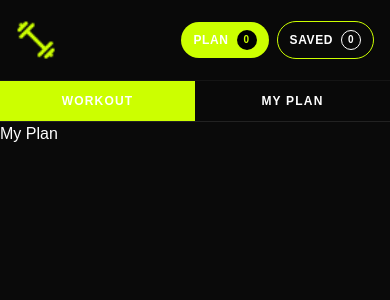
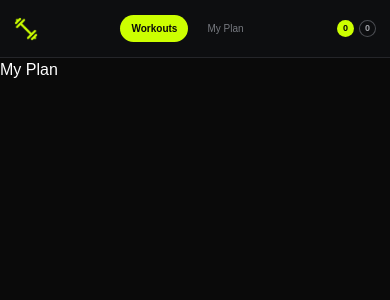
Before and after one commit to Asraful666/a6-fit-log, a Next.js app: page / in a window 390 px wide. Shown: the top 300 px of the page. Built offline with nearby package versions, Linux system fonts and the light colour scheme.

Commit message:
fix empty route page modules

```diff
--- a/src/app/globals.css
+++ b/src/app/globals.css
@@ -235,3 +235,235 @@ button {
     width: 100%;
   }
 }
+
+/* ================================
+   FITLOG NAVBAR
+================================ */
+
+.fitlog-navbar {
+  width: 100%;
+  height: 64px;
+
+  background: #0d0e10;
+  border-bottom: 1px solid #242529;
+}
+
+.fitlog-navbar-inner {
+  width: 100%;
+  max-width: 1180px;
+  height: 100%;
+
+  margin: 0 auto;
+  padding: 0 20px;
+
+  display: flex;
+  align-items: center;
+  justify-content: space-between;
+
+  position: relative;
+}
+
+/* Logo */
+
+.fitlog-logo {
+  display: flex;
+  align-items: center;
+  gap: 8px;
+
+  color: #ffffff;
+
+  font-size: 14px;
+  font-weight: 800;
+  letter-spacing: 0.04em;
+
+  transition: opacity 0.2s ease;
+}
+
+.fitlog-logo:hover {
+  opacity: 0.8;
+}
+
+.fitlog-logo img {
+  width: 25px;
+  height: 25px;
+  object-fit: contain;
+}
+
+/* Center Navigation */
+
+.fitlog-nav {
+  position: absolute;
+
+  left: 50%;
+  top: 50%;
+
+  transform: translate(-50%, -50%);
+
+  display: flex;
+  align-items: center;
+  gap: 8px;
+}
+
+.fitlog-nav-link {
+  height: 28px;
+
+  padding: 0 16px;
+
+  display: flex;
+  align-items: center;
+  justify-content: center;
+
+  color: #777a80;
+
+  font-size: 11px;
+  font-weight: 500;
+
+  border-radius: 999px;
+
+  transition:
+    color 0.2s ease,
+    background 0.2s ease;
+}
+
+.fitlog-nav-link:hover {
+  color: #ffffff;
+}
+
+.fitlog-nav-link.active {
+  color: #0a0a0a;
+  background: #ccff00;
+  font-weight: 700;
+}
+
+/* Right Status */
+
+.fitlog-status {
+  display: flex;
+  align-items: center;
+  gap: 22px;
+}
+
+.fitlog-status-item {
+  display: flex;
+  align-items: center;
+  gap: 7px;
+
+  color: #a1a3a8;
+
+  font-size: 11px;
+  font-weight: 500;
+
+  transition: color 0.2s ease;
+}
+
+.fitlog-status-item:hover {
+  color: #ffffff;
+}
+
+/* Plan Count */
+
+.fitlog-plan-count {
+  min-width: 19px;
+  height: 19px;
+
+  padding: 0 5px;
+
+  display: flex;
+  align-items: center;
+  justify-content: center;
+
+  background: #ccff00;
+  color: #080808;
+
+  border-radius: 50%;
+
+  font-size: 10px;
+  font-weight: 800;
+}
+
+/* Saved Count */
+
+.fitlog-saved-count {
+  min-width: 19px;
+  height: 19px;
+
+  padding: 0 5px;
+
+  display: flex;
+  align-items: center;
+  justify-content: center;
+
+  border: 1px solid #4b4d52;
+  color: #a1a3a8;
+
+  border-radius: 50%;
+
+  font-size: 10px;
+  font-weight: 600;
+}
+
+/* ================================
+   MOBILE
+================================ */
+
+@media (max-width: 700px) {
+  .fitlog-navbar {
+    height: 58px;
+  }
+
+  .fitlog-navbar-inner {
+    padding: 0 14px;
+  }
+
+  .fitlog-logo span {
+    display: none;
+  }
+
+  .fitlog-logo img {
+    width: 24px;
+    height: 24px;
+  }
+
+  .fitlog-nav {
+    position: static;
+
+    transform: none;
+
+    margin-left: auto;
+    margin-right: auto;
+  }
+
+  .fitlog-nav-link {
+    height: 27px;
+    padding: 0 11px;
+
+    font-size: 10px;
+  }
+
+  .fitlog-status {
+    gap: 8px;
+  }
+
+  .fitlog-status-item {
+    gap: 4px;
+    font-size: 9px;
+  }
+
+  .fitlog-plan-count,
+  .fitlog-saved-count {
+    min-width: 17px;
+    height: 17px;
+
+    font-size: 9px;
+  }
+}
+
+@media (max-width: 480px) {
+  .fitlog-status {
+    gap: 5px;
+  }
+
+  .fitlog-status-item span:first-child {
+    display: none;
+  }
+}
--- a/src/app/layout.tsx
+++ b/src/app/layout.tsx
@@ -7,8 +7,7 @@ import "./globals.css";
 
 export const metadata: Metadata = {
   title: "FitLog — Workout Library",
-  description:
-    "A dark, no-nonsense workout companion for planning and tracking your training.",
+  description: "Train with intent. Log every set.",
 };
 
 export default function RootLayout({
@@ -18,21 +17,21 @@ export default function RootLayout({
 }>) {
   return (
     <html lang="en">
-      <body className="bg-[#0a0a0a] text-white antialiased">
+      <body>
         <PlanProvider>
           <Navbar />
 
-          <main className="min-h-screen">
-            {children}
-          </main>
+          <main>{children}</main>
 
           <Toaster
             position="top-right"
             toastOptions={{
+              duration: 2500,
               style: {
-                background: "#1a1a1a",
+                background: "#111214",
                 color: "#ffffff",
-                border: "1px solid #2a2a2a",
+                border: "1px solid #292b2f",
+                borderRadius: "6px",
               },
             }}
           />
--- a/src/app/my-plan/page.tsx
+++ b/src/app/my-plan/page.tsx
@@ -0,0 +1,19 @@
+export default function MyPlanPage() {
+  return (
+    <main className="min-h-screen bg-[#1e1e1e] px-4 py-10 text-white">
+      <div className="mx-auto max-w-[1180px]">
+        <p className="mb-2 text-[10px] font-bold uppercase tracking-[0.15em] text-[#ccff00]">
+          FITLOG
+        </p>
+
+        <h1 className="text-4xl font-black uppercase tracking-tight">
+          MY PLAN
+        </h1>
+
+        <p className="mt-2 text-sm text-white/50">
+          Your workout plan will appear here.
+        </p>
+      </div>
+    </main>
+  );
+}
--- a/src/components/Navbar.tsx
+++ b/src/components/Navbar.tsx
@@ -9,105 +9,65 @@ export default function Navbar() {
   const pathname = usePathname();
   const { plan, saved } = usePlan();
 
-  const isHome = pathname === "/";
+  const isWorkout = pathname === "/";
   const isMyPlan = pathname === "/my-plan";
 
   return (
-    <header className="sticky top-0 z-50 border-b border-white/10 bg-[#0a0a0a]/95 backdrop-blur-md">
-      <div className="mx-auto flex h-20 max-w-7xl items-center justify-between px-4 sm:px-6 lg:px-8">
+    <header className="fitlog-navbar">
+      <div className="fitlog-navbar-inner">
         {/* Logo */}
-        <Link
-          href="/"
-          className="flex items-center gap-3"
-          aria-label="FitLog Home"
-        >
+        <Link href="/" className="fitlog-logo">
           <Image
             src="/images/logo.png"
             alt="FitLog"
-            width={42}
-            height={42}
+            width={26}
+            height={26}
             priority
-            className="h-10 w-10 object-contain"
           />
 
-          <span className="hidden text-xl font-black tracking-[0.15em] sm:block">
-            FITLOG
-          </span>
+          <span>FITLOG</span>
         </Link>
 
-        {/* Navigation */}
-        <nav className="absolute left-1/2 hidden -translate-x-1/2 items-center gap-8 sm:flex">
+        {/* Center Navigation */}
+        <nav className="fitlog-nav">
           <Link
             href="/"
-            className={`text-sm font-bold uppercase tracking-wider transition-colors ${
-              isHome
-                ? "text-[#ccff00]"
-                : "text-white/50 hover:text-white"
+            className={`fitlog-nav-link ${
+              isWorkout ? "active" : ""
             }`}
           >
-            Workout
+            Workouts
           </Link>
 
           <Link
             href="/my-plan"
-            className={`text-sm font-bold uppercase tracking-wider transition-colors ${
-              isMyPlan
-                ? "text-[#ccff00]"
-                : "text-white/50 hover:text-white"
+            className={`fitlog-nav-link ${
+              isMyPlan ? "active" : ""
             }`}
           >
             My Plan
           </Link>
         </nav>
 
-        {/* Status badges */}
-        <div className="flex items-center gap-2">
-          <Link
-            href="/my-plan"
-            className="flex items-center gap-2 rounded-full bg-[#ccff00] px-3 py-2 text-xs font-black uppercase tracking-wider text-black transition-transform hover:scale-105"
-          >
+        {/* Right Side */}
+        <div className="fitlog-status">
+          <Link href="/my-plan" className="fitlog-status-item">
             <span>Plan</span>
-            <span className="flex h-5 min-w-5 items-center justify-center rounded-full bg-black px-1 text-[10px] text-[#ccff00]">
+
+            <span className="fitlog-plan-count">
               {plan.length}
             </span>
           </Link>
 
-          <Link
-            href="/my-plan"
-            className="flex items-center gap-2 rounded-full border border-[#ccff00] px-3 py-2 text-xs font-black uppercase tracking-wider text-[#ccff00] transition-all hover:bg-[#ccff00] hover:text-black"
-          >
+          <Link href="/my-plan" className="fitlog-status-item">
             <span>Saved</span>
-            <span className="flex h-5 min-w-5 items-center justify-center rounded-full border border-current px-1 text-[10px]">
+
+            <span className="fitlog-saved-count">
               {saved.length}
             </span>
           </Link>
         </div>
       </div>
-
-      {/* Mobile navigation */}
-      <nav className="flex border-t border-white/5 sm:hidden">
-        <Link
-          href="/"
-          className={`flex flex-1 items-center justify-center py-3 text-xs font-bold uppercase tracking-widest ${
-            isHome
-              ? "bg-[#ccff00] text-black"
-              : "text-white/50"
-          }`}
-        >
-          Workout
-        </Link>
-
-        <Link
-          href="/my-plan"
-          className={`flex flex-1 items-center justify-center py-3 text-xs font-bold uppercase tracking-widest ${
-            isMyPlan
-              ? "bg-[#ccff00] text-black"
-              : "text-white/50"
-          }`}
-        >
-          My Plan
-        </Link>
-      </nav>
     </header>
   );
 }
```
